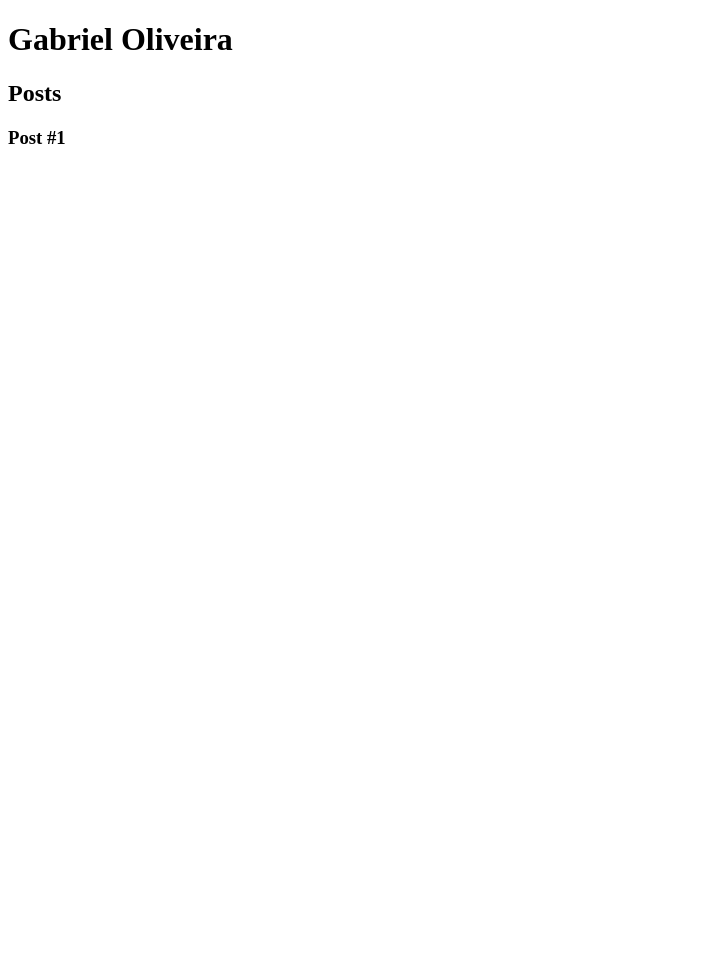
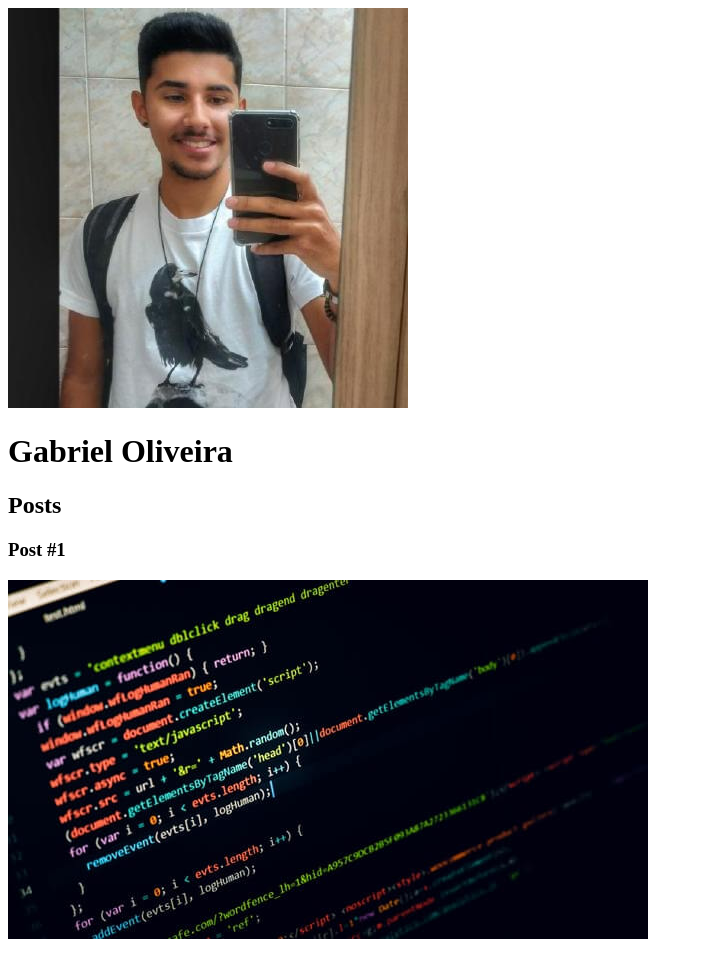
Before and after one commit to Zattrus/Intro-HTML-CSS, a plain HTML site: page index.html in a window 1280 px wide. Shown: the whole page, without its empty margins (0-703 px from the left). Before the commit the page ends 800 px from the top, so only its background shows below. Drawn offline with Linux system fonts and the light colour scheme.

Commit message:
Adicionando figuras

```diff
--- a/index.html
+++ b/index.html
@@ -8,6 +8,7 @@
 </head>
 <body>
     <header>
+        <img src="eu.jfif" alt="Ilustração do meu rosto">
         <h1> Gabriel Oliveira </h1>
     </header>
     <section>
@@ -17,7 +18,11 @@
         <article>
             <header>
                 <h3>Post #1</h3>
+                <img src="code-Html.jpg" alt="Ilustração de codigo">
             </header>
+            <p>
+
+            </p>
         </article>
     </section>
     <footer></footer>
```
Also changed, not shown: code-Html.jpg (added), eu.jfif (added).
